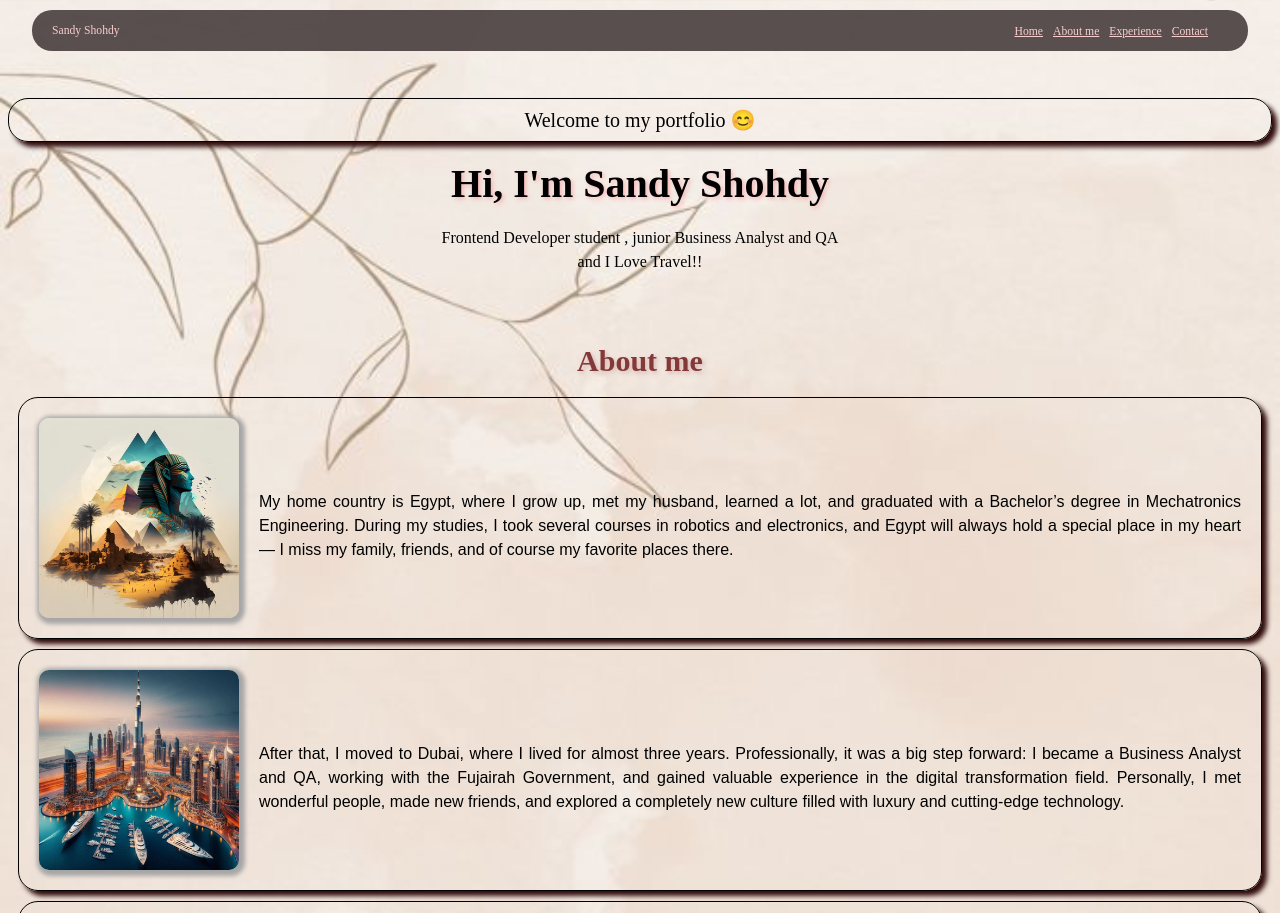
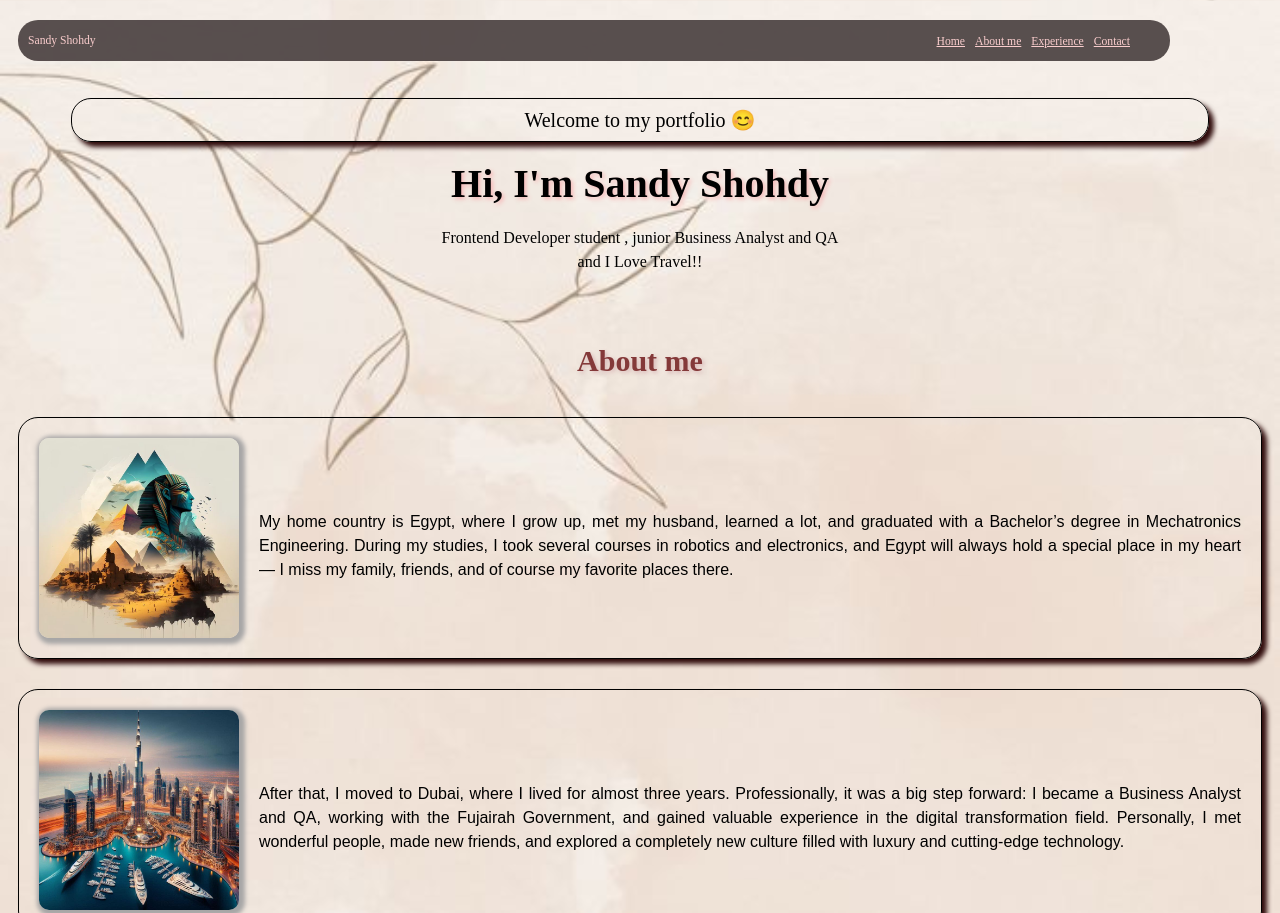
Before and after one commit to Sandy-Shohdy/personal-website, a plain HTML site: page index.html in a window 1280 px wide. Shown: the top 913 px of the page. Drawn offline with Linux system fonts and the light colour scheme.

Commit message:
update css file

```diff
--- a/styles.css
+++ b/styles.css
@@ -101,27 +101,27 @@ body {
 
 header {
   border: 1px black;
+  border-radius: 20px;
+  background-color: rgba(72, 61, 61, 0.9);
   display: flex;
   position: fixed;
   top: 10px;
-  left: 50%;
-  transform: translateX(-50%);
-  width: 95%;
+  margin: 10px;
+  width: 90%;
   z-index: 1000;
-  background-color: rgba(72, 61, 61, 0.9);
   justify-content: space-between;
   align-items: center;
-  border-radius: 20px;
   font-size: 14px;
   font-family: initial;
   padding: 0 10px;
   color: #f9cdcd;
   text-align: center;
   word-break: break-word;
+  justify-self: center;
 }
 
 .header {
-  margin: 10px;
+  margin: 0px;
 }
 .pro {
   margin: 10px;
@@ -146,25 +146,21 @@ header {
 }
 
 #home {
-  font-size: 16px;
   font-family: initial;
+  font-size: 20px;
   justify-content: center;
   text-align: center;
-  display: block;
-  gap: 20px;
 }
-
 .welcom {
   padding: 6px;
   border: 1px solid black;
   box-shadow: 5px 5px 5px #300c0c;
-  justify-content: space-around;
   border-radius: 20px;
-  font-size: 20px;
-  text-align: center;
-  left: 50%;
-  right: 50%;
-  transform: translateX(-50%, -50);
+  justify-self: center;
+  width: 90%;
+}
+.title {
+  font-size: 16px;
 }
 
 h1 {
@@ -184,7 +180,6 @@ h2 {
 
 h3 {
   font-size: 24px;
-  margin: 40px 0 20px 0;
   text-align: center;
   color: #843939;
 }
@@ -194,6 +189,13 @@ h4 {
   margin: 20px 0 20px 0;
   text-align: center;
   color: #582222;
+}
+#profile {
+  display: flex;
+  gap: 10px;
+  flex-direction: column;
+  justify-self: center;
+  align-items: center;
 }
 
 .cities {
@@ -207,7 +209,6 @@ h4 {
   align-items: center;
   justify-content: space-evenly;
   width: fit-content;
-  justify-self: center;
 }
 
 .cities-text {
@@ -227,7 +228,6 @@ h4 {
   }
 
   .cities img {
-    align-items: center;
     width: 90%;
   }
 }
@@ -258,8 +258,6 @@ h4 {
   align-items: center;
   flex-wrap: wrap;
   justify-content: space-around;
-  width: fit-content;
-  justify-self: center;
 }
 
 .travel-text {
@@ -287,6 +285,7 @@ h4 {
 .travel img:hover {
   animation: float 2s ease-in-out infinite; /* floating effect */
 }
+
 @keyframes float {
   0% {
     transform: translateY(0);
@@ -298,14 +297,12 @@ h4 {
     transform: translateY(0);
   } /* back down */
 }
-
 .now {
   border: 1px solid black;
   box-shadow: 5px 5px 5px #300c0c;
   border-radius: 20px;
   margin: 10px;
   display: flex;
-  justify-self: center;
 }
 
 .now-text {
@@ -321,11 +318,11 @@ h4 {
 }
 
 /* Experiance */
+
 #experience p {
   text-align: center;
   margin-left: 20px;
   margin-right: 20px;
-  flex: 1;
 }
 .projects {
   display: flex;
@@ -346,7 +343,6 @@ h4 {
 .project {
   border: 1px solid black;
   box-shadow: 5px 5px 5px #300c0c;
-  border-radius: 20px;
   border-radius: 20px;
   padding: 20px;
   margin: 10px;
@@ -443,7 +439,6 @@ h4 {
   }
   .skill {
     padding: 5px 10px;
-    font-size: 13px;
   }
 }
 
@@ -522,13 +517,12 @@ h4 {
 
 .contacts {
   display: grid;
-  grid-template-columns: 1fr auto; /* left = text, right = button */
+  grid-template-columns: 1fr; /* left = text, right = button */
   grid-template-rows: auto auto; /* 2 rows: label & URL */
   gap: 5px;
   padding: 10px;
 }
 
-/* Contact title (Email, LinkedIn, GitHub) */
 .contact-txt {
   font-weight: bold;
   margin: 0;
```
Also changed, not shown: index.html (+1 -0 lines).
